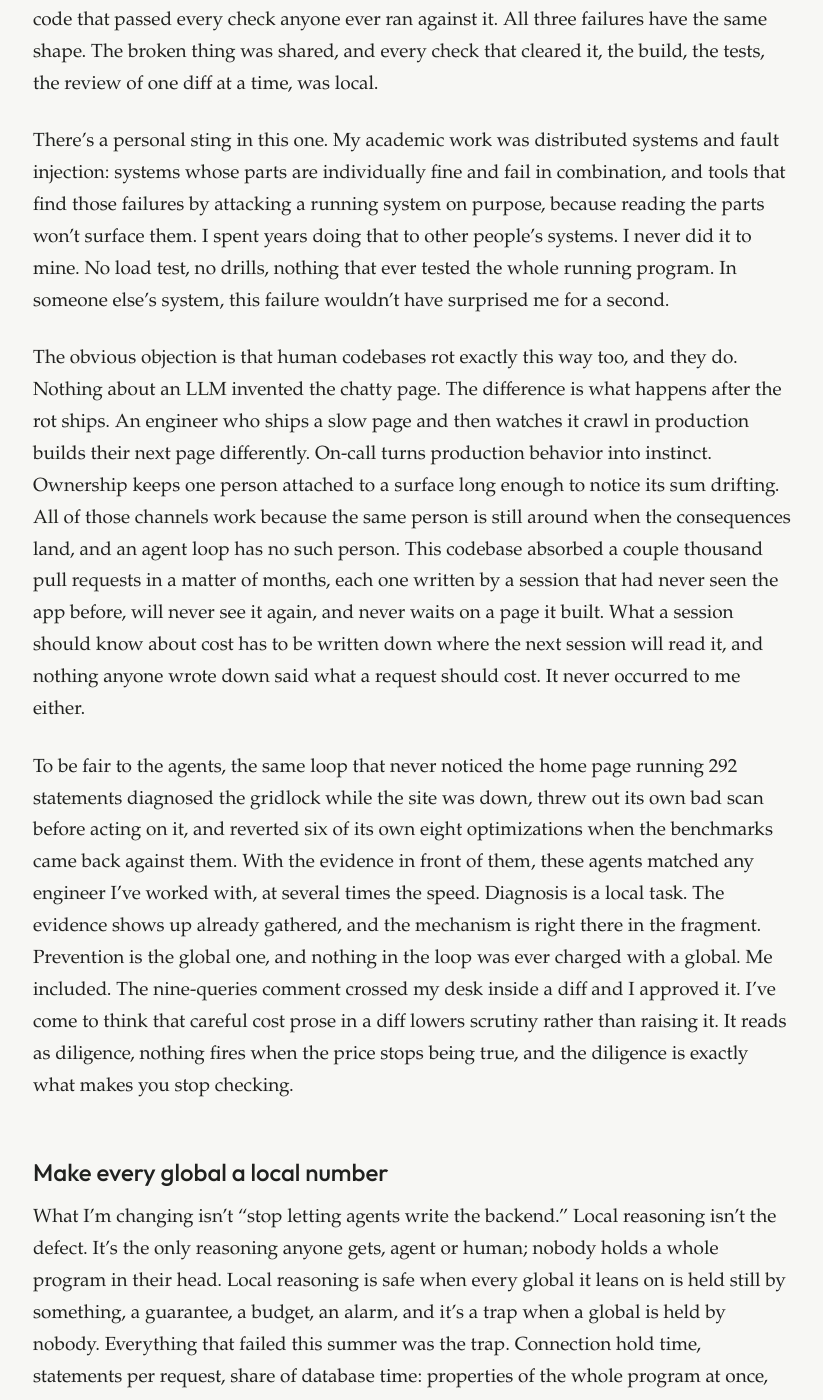
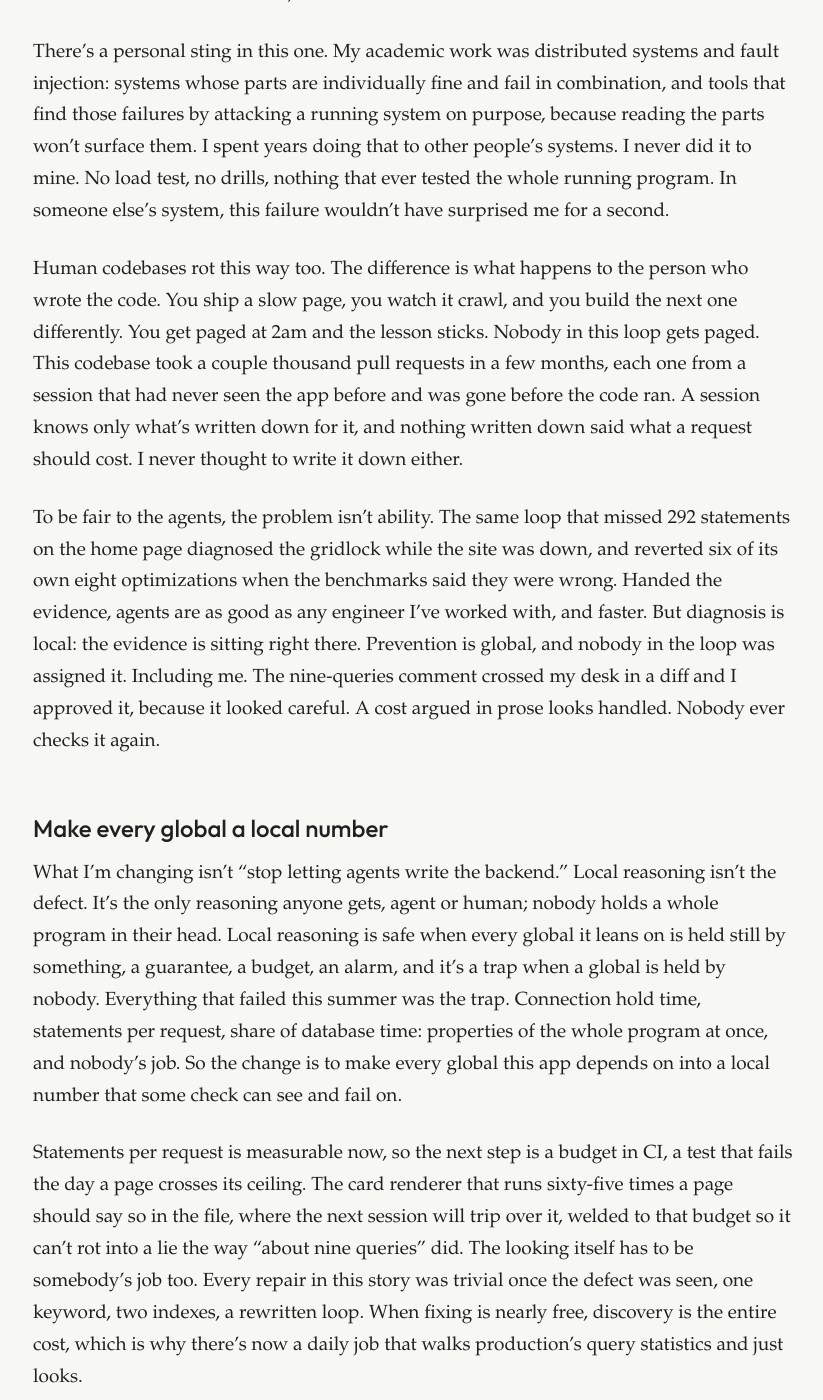
Before and after one commit to cmeiklejohn/cmeiklejohn.github.io, a Jekyll site: the page built from _posts/2026-08-31-local-reasoning.markdown, in a window 1280 px wide and 1400 px high, scrolled down 6251 px. Shown: the whole window, without its empty margins (227-1050 px from the left). Built offline with Jekyll 4.4.1, drawn with Linux system fonts in a browser that asks for light colours; some of the changed text lies outside the part shown.

Commit message:
Cut the fluff from Why This Keeps Happening and pass the gates
Rewrite the human-codebases and fair-to-the-agents paragraphs shorter
and plainer: one concrete consequence instead of a catalog, two agent
examples instead of three, the scrutiny point stated flat. Then the
full three-gate pass over the post: drop the remediation section's
opener that restated its own header, and say twenty-five connections
instead of open lines.

Co-Authored-By: Claude Fable 5 <noreply@anthropic.com>
Claude-Session: https://claude.ai/code/session_019vFuBZdgpzgR918wB4NgYd

```diff
--- a/_posts/2026-08-31-local-reasoning.markdown
+++ b/_posts/2026-08-31-local-reasoning.markdown
@@ -15,7 +15,7 @@ On August 28 I was at Red Rocks for the second of two nights of the band Goose,
 
 Debugging from a seat at a show, with nothing but a phone, meant asking an agent what was wrong with the site. It couldn't tell me. So I started pasting everything I could find in the Railway console into a cloud agent, screen by screen. The screen that mattered showed a queue of identical writes all blocked on the same lock, and the first diagnosis of the night came out of it: lock contention, a database deadlocking under load.
 
-Half right. The queue was real, a client bug was re-registering push tokens over and over, and the first fix merged that night made it stop. But Postgres never reported a deadlock, the reads that reached it ran fast, and the health endpoint stayed green from the first stalled page to the last. The actual problem was a layer up, in my own app. Requests were stuck waiting to borrow a database connection from the app's pool, the fixed set of twenty-five open lines it keeps to its database, before their queries ever reached Postgres at all. Nothing measured that wait and nothing logged it. The agent reading my screenshots wasn't hallucinating. It got handed a true fact from the wrong layer, because the right layer had no facts to give.
+Half right. The queue was real, a client bug was re-registering push tokens over and over, and the first fix merged that night made it stop. But Postgres never reported a deadlock, the reads that reached it ran fast, and the health endpoint stayed green from the first stalled page to the last. The actual problem was a layer up, in my own app. Requests were stuck waiting to borrow a database connection from the app's pool, the twenty-five connections it keeps open to its database, before their queries ever reached Postgres at all. Nothing measured that wait and nothing logged it. The agent reading my screenshots wasn't hallucinating. It got handed a true fact from the wrong layer, because the right layer had no facts to give.
 
 I want to be careful about the lesson here, because "the AI wrote bad code" isn't it. Taken one change at a time, almost all of the code is reasonable. The problem is that an agent reasons locally. It sees the function it's editing, the file around it, the change it's about to make, and within that boundary its judgment is mostly fine. The things that took the app down aren't visible at that scale. How many connections a request holds, how many queries a page runs, those are properties of the whole program at once, and nobody, me included, had ever looked at them.
 
@@ -46,8 +46,6 @@ The code had been in production since February. August 28 was the first night wi
 The fix rewrote the worst read paths to stop holding one connection while borrowing another, retuned the pool, and started logging the wait counters. Deploying it was its own problem. The merge gate wanted a CI check that wouldn't pass, the automation didn't have permission to re-run it, and Railway, where the app runs, was having an unrelated incident and couldn't start a deploy. I disabled branch protection from my phone, in my seat, at 02:19 UTC. I don't know the exact moment the app came back. The fix merged while the band was still playing, and it couldn't reach production until Railway recovered.
 
 ## The remediation was excellent, which is the problem
-
-Here's the part I find most interesting, because the response was close to exemplary and it still missed the point.
 
 The agents got the mechanism exactly right, wrote a regression test that shrinks the pool to a single connection and reproduces the hang deterministically, and swept the whole backend for the pattern. The first scan claimed 188 sites. The next claimed 217. The real number, once the analysis was rebuilt to check what actually holds a connection, was about forty, and all forty were fixed, with a static check behind them so the class can't come back. The shows list alone went from 151 database round trips per page to 4. By morning the defect class was extinct and guarded. If the story ended there, you'd conclude the loop works.
 
@@ -95,9 +93,9 @@ I've written twice before about this project failing in the same direction. In J
 
 There's a personal sting in this one. My academic work was distributed systems and fault injection: systems whose parts are individually fine and fail in combination, and tools that find those failures by attacking a running system on purpose, because reading the parts won't surface them. I spent years doing that to other people's systems. I never did it to mine. No load test, no drills, nothing that ever tested the whole running program. In someone else's system, this failure wouldn't have surprised me for a second.
 
-The obvious objection is that human codebases rot exactly this way too, and they do. Nothing about an LLM invented the chatty page. The difference is what happens after the rot ships. An engineer who ships a slow page and then watches it crawl in production builds their next page differently. On-call turns production behavior into instinct. Ownership keeps one person attached to a surface long enough to notice its sum drifting. All of those channels work because the same person is still around when the consequences land, and an agent loop has no such person. This codebase absorbed a couple thousand pull requests in a matter of months, each one written by a session that had never seen the app before, will never see it again, and never waits on a page it built. What a session should know about cost has to be written down where the next session will read it, and nothing anyone wrote down said what a request should cost. It never occurred to me either.
+Human codebases rot this way too. The difference is what happens to the person who wrote the code. You ship a slow page, you watch it crawl, and you build the next one differently. You get paged at 2am and the lesson sticks. Nobody in this loop gets paged. This codebase took a couple thousand pull requests in a few months, each one from a session that had never seen the app before and was gone before the code ran. A session knows only what's written down for it, and nothing written down said what a request should cost. I never thought to write it down either.
 
-To be fair to the agents, the same loop that never noticed the home page running 292 statements diagnosed the gridlock while the site was down, threw out its own bad scan before acting on it, and reverted six of its own eight optimizations when the benchmarks came back against them. With the evidence in front of them, these agents matched any engineer I've worked with, at several times the speed. Diagnosis is a local task. The evidence shows up already gathered, and the mechanism is right there in the fragment. Prevention is the global one, and nothing in the loop was ever charged with a global. Me included. The nine-queries comment crossed my desk inside a diff and I approved it. I've come to think that careful cost prose in a diff lowers scrutiny rather than raising it. It reads as diligence, nothing fires when the price stops being true, and the diligence is exactly what makes you stop checking.
+To be fair to the agents, the problem isn't ability. The same loop that missed 292 statements on the home page diagnosed the gridlock while the site was down, and reverted six of its own eight optimizations when the benchmarks said they were wrong. Handed the evidence, agents are as good as any engineer I've worked with, and faster. But diagnosis is local: the evidence is sitting right there. Prevention is global, and nobody in the loop was assigned it. Including me. The nine-queries comment crossed my desk in a diff and I approved it, because it looked careful. A cost argued in prose looks handled. Nobody ever checks it again.
 
 ## Make every global a local number
 
```
